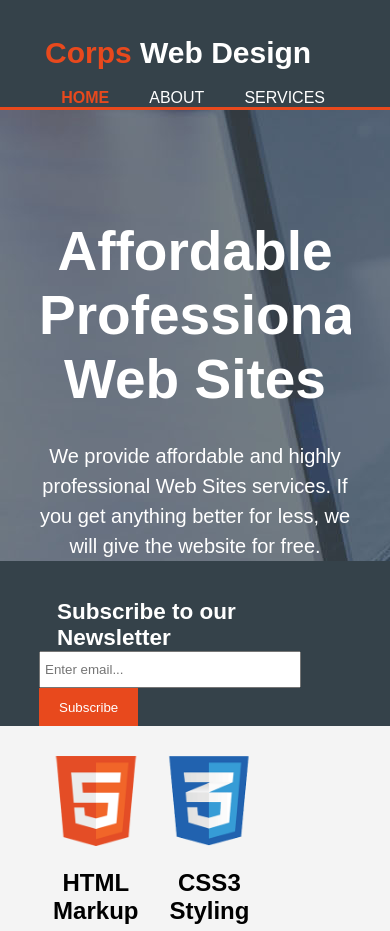
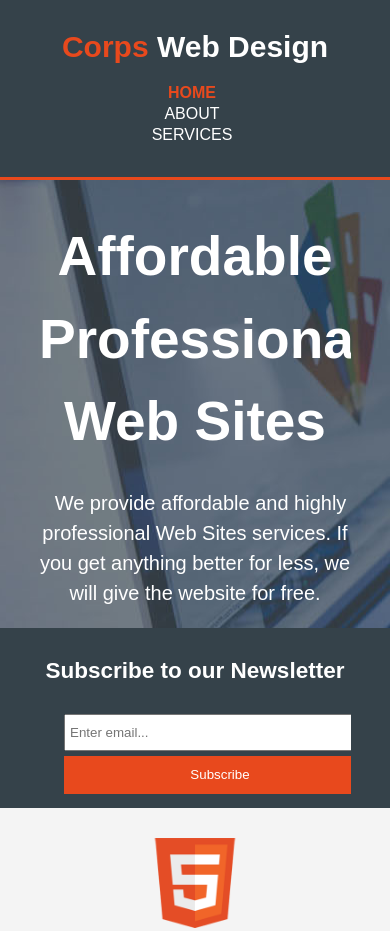
Before and after one commit to filipelonely/projeto-responsivo, a plain HTML site: page index.html in a window 390 px wide. Shown: the top 931 px of the page. Drawn offline with Linux system fonts and the light colour scheme.

Commit message:
responsividade HOME

```diff
--- /dev/null
+++ b/estilos/media-query.css
@@ -0,0 +1,100 @@
+@charset "UTF-8";
+
+@media screen and (max-width:768px) {
+    header {
+        padding: 30px;
+    }
+
+    header > div > h1 {
+        float: none;
+        text-align: center;
+        margin: 0px;
+    }
+
+    div > nav {
+        float: none;
+        text-align: center;
+        margin-top: 20px;
+    }
+
+    nav > ul > li {
+        float: none;
+        margin-bottom: 3px;
+    }
+
+    section#imagem {
+        background: url('../imagens/showcase.jpg') no-repeat -170px -400px;
+    }
+
+    section#imagem > div > h1 {
+        margin-top: 35px;
+        line-height: 1.5em;
+    }
+
+    section#imagem > div > p {
+        margin: 25px 0px 20px 0px;
+        text-align: center;
+        text-indent: 11px;
+    }
+
+    section.cinza {
+        min-height: 150px;
+    }
+
+    section.cinza > div > h2 {
+        float: none;
+        text-align: center;
+        margin: 0px 0px 30px 0px;
+    }
+
+    form {
+        float: none;
+        margin: 0;
+    }
+
+    .b {
+        width: 100%;
+        margin-left: 25px;
+    }
+
+    .email {
+        width: 100%;
+        margin-bottom: 5px;
+        margin-left: 25px;
+    }
+
+    div.card {
+        float: none;
+        margin: auto;
+        width: 90%;
+    }
+
+}
+
+@media screen and (max-width: 992px) {
+    section.cinza {
+        min-height: 150px;
+    }
+
+    section.cinza > div > h2 {
+        float: none;
+        text-align: center;
+        margin: 0px 0px 30px 0px;
+    }
+
+    form {
+        float: none;
+        margin: 0;
+    }
+
+    .b {
+        width: 100%;
+        margin-left: 25px;
+    }
+
+    .email {
+        width: 100%;
+        margin-bottom: 5px;
+        margin-left: 25px;
+    }
+}
--- a/estilos/style.css
+++ b/estilos/style.css
@@ -109,6 +109,7 @@ form {
     background-color: #E8491D;
     border: 0px;
     height: 38px;
+    cursor: pointer;
 }
 
 .email {
@@ -129,7 +130,9 @@ div.card {
 }
 
 div.card > h1 {
-    margin: 18.678px 0px;
+    margin: 20px 0px;
+    line-height: 1.5em;
+    white-space: nowrap;
 }
 
 div.card > p {
--- a/index.html
+++ b/index.html
@@ -6,6 +6,7 @@
     <meta name="viewport" content="width=device-width, initial-scale=1.0">
     <title>Site Responsivo</title>
     <link rel="stylesheet" href="estilos/style.css">
+    <link rel="stylesheet" href="estilos/media-query.css">
 </head>
 <body>
     <header>
```
